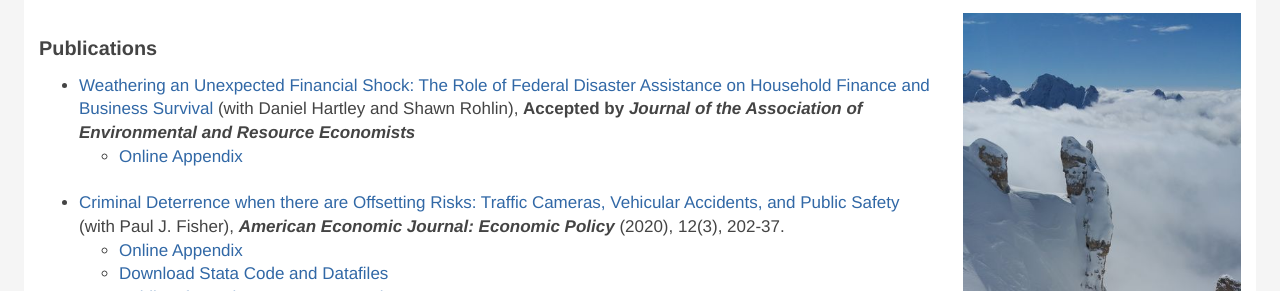
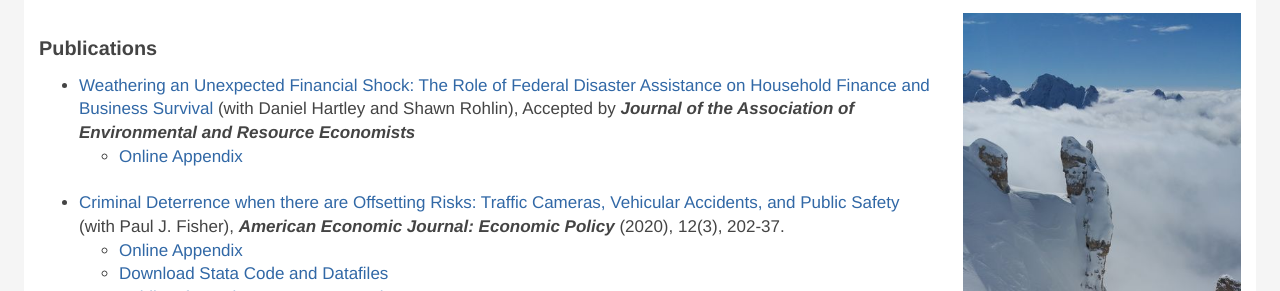
Before and after one commit to justinpgallagher/justinpgallagher.github.io, a Jekyll site: the page built from research.html, in a window 1280 px wide. Shown: the part 184-475 px from the top of the page. Built offline with Jekyll 4.4.1, drawn with Linux system fonts in a browser that asks for light colours; nearby versions of some CDN libraries; some web fonts are replaced; library files that are not in the unit come from our copies.

```diff
--- a/_includes/research.md
+++ b/_includes/research.md
@@ -1,6 +1,6 @@
 ### Publications
 
-- {:.pub_li} [Weathering an Unexpected Financial Shock: The Role of Federal Disaster Assistance on Household Finance and Business Survival](pdfs/Tornadoes_JAERE_final.pdf) (with Daniel Hartley and Shawn Rohlin), **Accepted by _Journal of the Association of Environmental and Resource Economists_**
+- {:.pub_li} [Weathering an Unexpected Financial Shock: The Role of Federal Disaster Assistance on Household Finance and Business Survival](pdfs/Tornadoes_JAERE_final.pdf) (with Daniel Hartley and Shawn Rohlin), Accepted by **_Journal of the Association of Environmental and Resource Economists_**
   - [Online Appendix](pdfs/Tornadoes_JAERE_appendix_final.pdf)
 
 - {:.pub_li} [Criminal Deterrence when there are Offsetting Risks: Traffic Cameras, Vehicular Accidents, and Public Safety](pdfs/Gallagher-and-Fisher.pdf)
```
